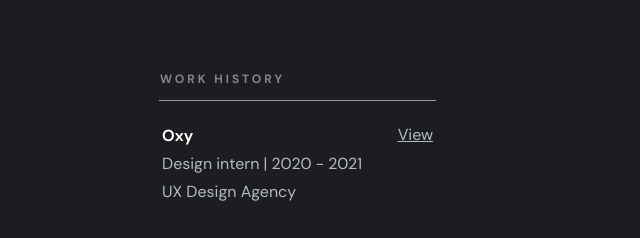
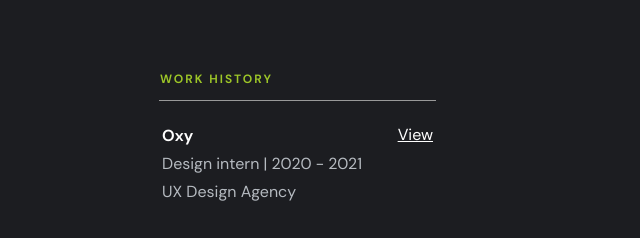
Before and after one commit to mattwelter/DesignPortfolio, a plain HTML site: page index.html in a window 1280 px wide. Shown: the part 562-800 px from the top of the page, without its empty margins (318-958 px from the left). Drawn offline with Linux system fonts and the light colour scheme; files whose address does not match are found by name.

Commit message:
Update styles.css

```diff
--- a/styles.css
+++ b/styles.css
@@ -195,9 +195,9 @@ img {
 	font-style: normal;
 	font-weight: 700;
 	line-height: 17px;
-	letter-spacing: 3px;
+	letter-spacing: 2px;
 	text-transform: uppercase;
-	color: #8A8A8A;
+	color: #9DC628;
 	border-bottom: solid 1.8px #999;
 	padding-bottom: 12px;
 }
@@ -221,7 +221,6 @@ th, .t-info {
 .t-link {
 	text-align: right;
 	color: white;
-	color: #B6BBC1;
 	display: inline-block;
 	margin-bottom: 0px;
 }
```
